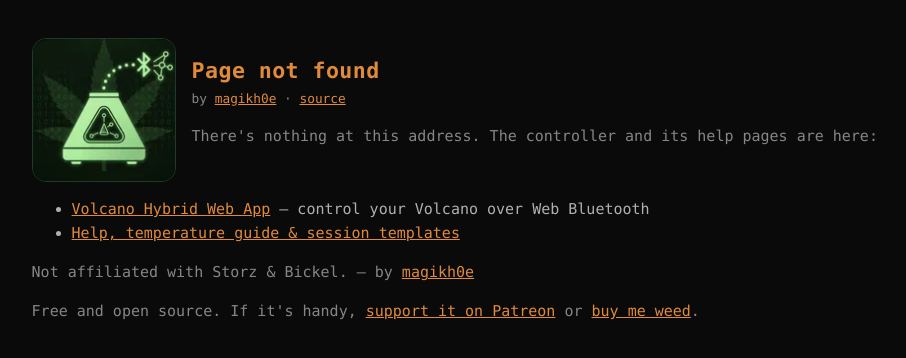
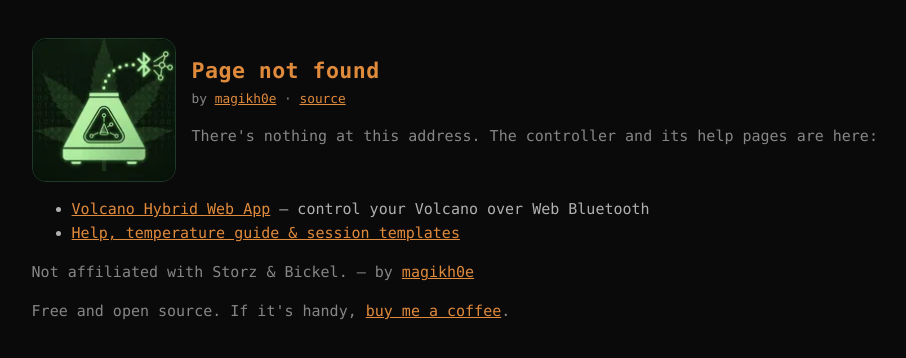
Before and after one commit to magikh0e/volcano-hybrid-control, a plain HTML site: page 404.html in a window 1280 px wide. Shown: the whole page, without its empty margins (34-940 px from the left). Drawn offline with Linux system fonts and the light colour scheme.

Commit message:
Support link: Buy Me a Coffee only, Patreon removed
Footer, Help and 404 page now read "buy me a coffee" with the Patreon
link gone; README support badge says "Buy me a coffee" with the coffee
emoji, Patreon badge dropped; FUNDING.yml no longer lists Patreon.

```diff
--- a/404.html
+++ b/404.html
@@ -30,7 +30,7 @@
 
 <footer>
   <p class="sub">Not affiliated with Storz &amp; Bickel. &mdash; by <a href="https://magikh0e.pl/" rel="noopener">magikh0e</a></p>
-  <p class="sub">Free and open source. If it's handy, <a href="https://www.patreon.com/magikh0e" rel="noopener">support it on Patreon</a> or <a href="https://buymeacoffee.com/magikh0e" rel="noopener">buy me weed</a>.</p>
+  <p class="sub">Free and open source. If it's handy, <a href="https://buymeacoffee.com/magikh0e" rel="noopener">buy me a coffee</a>.</p>
 </footer>
 
 </body>
```
Also changed, not shown: help.html (+1 -1 lines), index.html (+1 -1 lines), 3 other files.
